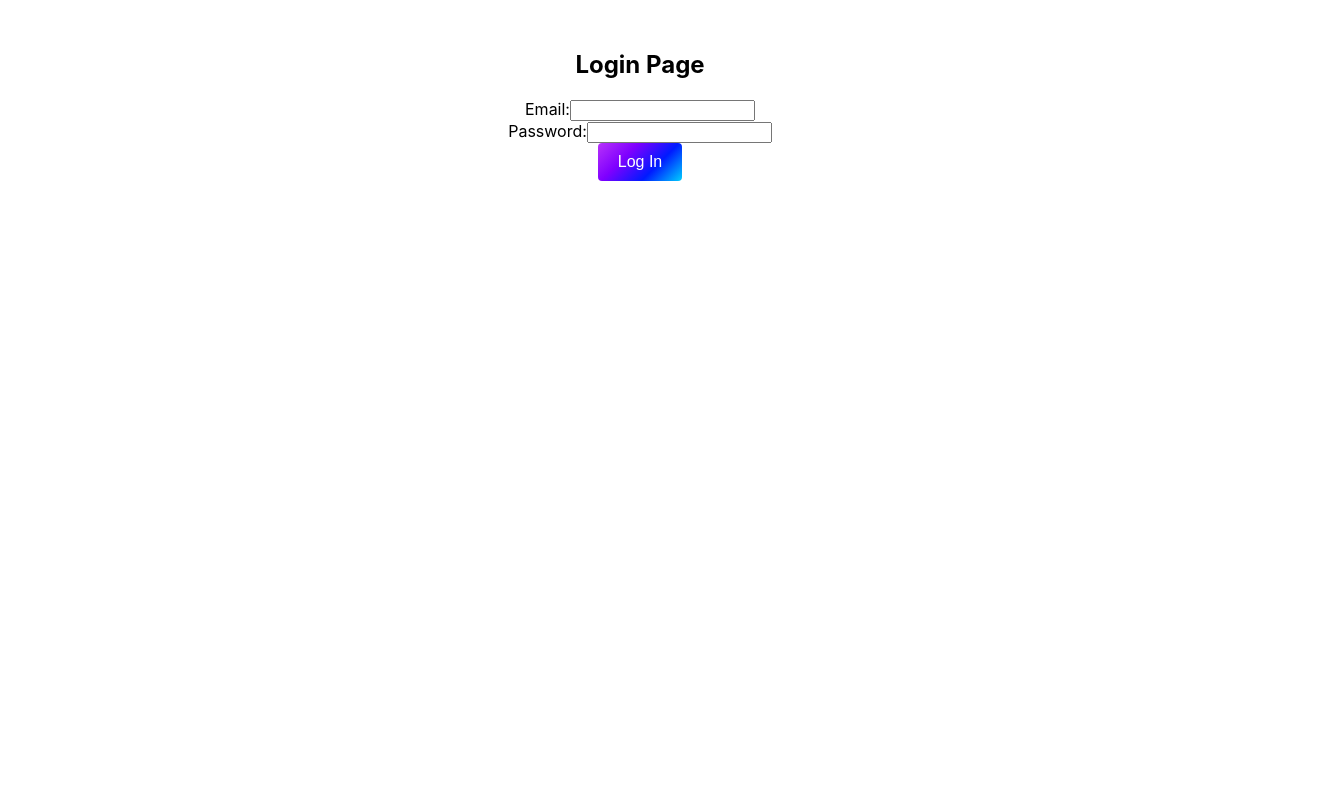
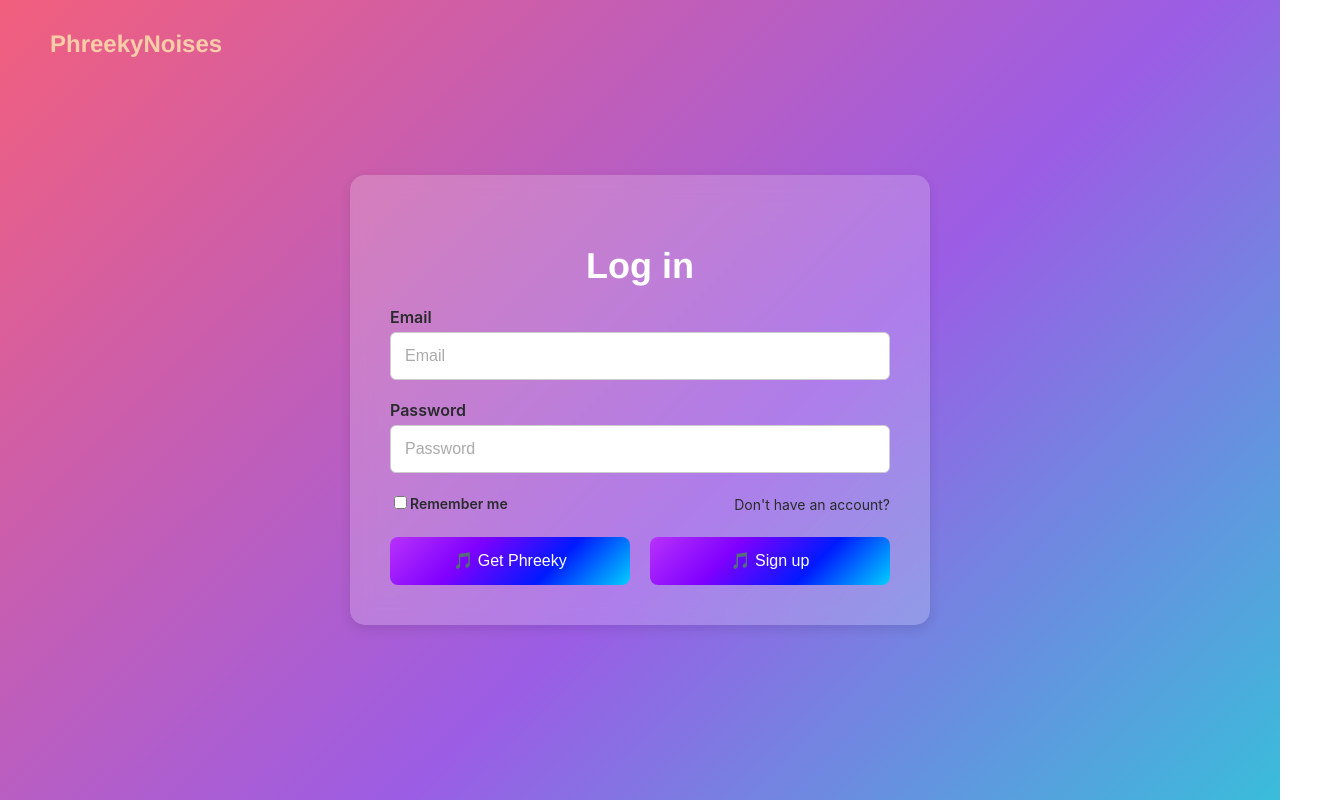
Before and after one commit to cse442-at-ub/fa24-semesterproject-phreekz, a React (Create React App) app in the folder web_server/: page /CSE442/2024-Fall/cse-442f/login in a window 1280 px wide. Shown: the whole page, 1340 px wide, since content can reach past the window. Built offline with nearby package versions, Linux system fonts and the light colour scheme.

Commit message:
login implementation

```diff
--- a/web_server/src/LandingPage.css
+++ b/web_server/src/LandingPage.css
@@ -13,8 +13,8 @@
 
 /* Logo style (lighter color) */
 h1 {
-  color: #facda9; /* Lighter color for the logo */
-  font-size: 24px; /* Smaller font size */
+  color: #facda9;
+  font-size: 24px;
   font-family: 'Helvetica', sans-serif;
   margin: 0;
   padding: 10px;
@@ -30,36 +30,35 @@ h1 {
   right: 20px;
   display: flex;
   gap: 10px;
-  height: 48px; /* Same height as the "Get Started" button */
-  align-items: center; /* Vertically center the buttons */
+  align-items: center;
 }
 
-/* Button styles with gradient */
-button {
+/* Increase specificity for the login and signup buttons */
+.buttons .login-btn, .buttons .signup-btn {
   background: linear-gradient(135deg, #B832FA, #7F00FF, #001AFF, #00CFFD); /* Bright purple to blue gradient */
   color: white;
   border: none;
   border-radius: 4px;
-  padding: 10px 20px; /* Original button size */
+  padding: 12px 24px;
   cursor: pointer;
   font-size: 16px;
+  height: 48px;
+  width: 140px;
+  text-align: center;
   transition: background 0.3s ease;
 }
 
-/* Button hover effect with gradient */
-button:hover {
+/* Button hover effect */
+.buttons .login-btn:hover, .buttons .signup-btn:hover {
   background: linear-gradient(135deg, #7F00FF, #B832FA, #00CFFD, #001AFF); /* Reverse gradient on hover */
-}
-
-/* Specific styles for the login and signup buttons */
-.login-btn, .signup-btn {
-  padding: 10px 20px; /* Reverting padding to match the "Get Started" button */
 }
 
 /* Specific styles for the Get Started button */
 .get-started-btn {
   font-size: 16px;
   padding: 12px 24px;
+  height: 50px; /* Slightly larger height */
+  width: auto;
 }
 
 /* Content section styling */
--- a/web_server/src/Login.css
+++ b/web_server/src/Login.css
@@ -8,6 +8,7 @@
   background: linear-gradient(135deg, #ffc371, #ff5f6d, #9b5de5, #00f5d4);
   background-size: 200% 200%;
   animation: gradientAnimation 10s ease infinite;
+  position: relative;
 }
 
 @keyframes gradientAnimation {
@@ -16,40 +17,46 @@
   100% { background-position: 0% 50%; }
 }
 
-  /* Logo style in the top left corner */
-  .logo {
+/* Header style to match landing page */
+.login-header {
   position: absolute;
-    top: 20px;
+  top: 10px;
   left: 20px;
+  display: flex;
+  align-items: center;
+  justify-content: space-between;
+  width: 100%;
+  padding: 10px 20px;
 }
 
-  .logo h1 {
-    color: #fff;
+.login-header h1 {
+  color: #facda9;
+  font-size: 24px;
   font-family: 'Helvetica', sans-serif;
-    font-size: 24px;
   margin: 0;
 }
 
-  /* Login form box (wider and larger) */
-  .login-box {
+/* Login form box */
+.login-card {
   background: rgba(255, 255, 255, 0.2);
   backdrop-filter: blur(10px);
   padding: 40px;
   border-radius: 15px;
   box-shadow: 0 4px 12px rgba(0, 0, 0, 0.1);
-    width: 500px; /* Increase the width */
+  width: 500px;
   text-align: center;
 }
 
-  h2 {
+h2.login-title {
   font-family: 'Helvetica', sans-serif;
-    color: #292b2c;
+  color: #fff;
   font-size: 36px;
   margin-bottom: 20px;
 }
 
 .input-group {
   margin-bottom: 20px;
+  text-align: left;
 }
 
 label {
@@ -62,7 +69,7 @@
 
 input[type="email"], input[type="password"] {
   width: 100%;
-    padding: 14px; /* Increase the padding for wider inputs */
+  padding: 14px;
   border-radius: 6px;
   border: 1px solid #ccc;
   font-size: 16px;
@@ -73,7 +80,8 @@
   color: #aaa;
 }
 
-  .form-options {
+/* Form options (Remember me and Sign-up link side by side) */
+.login-options {
   display: flex;
   justify-content: space-between;
   align-items: center;
@@ -94,34 +102,42 @@
   text-decoration: underline;
 }
 
-  /* Button styles */
-  .button-group {
+/* Button container */
+.login-buttons {
   display: flex;
   justify-content: space-between;
-    margin-top: 20px;
+  gap: 20px;
+  height: 48px; /* Match height with the landing page buttons */
 }
 
-  .btn {
-    width: 100%;  /* Ensure both buttons take up the full width of their respective container */
-    padding: 12px;
+/* General button styling */
+.login-btn {
+  width: 100%;
+  padding: 12px 20px; /* Match padding to Sign up button on landing page */
   border-radius: 8px;
   font-size: 16px;
   border: none;
   cursor: pointer;
   transition: background 0.3s ease;
+  text-align: center;
 }
 
-  /* Primary button (Get Phreeky & Sign Up) */
-  .primary-btn {
-    background: linear-gradient(135deg, #9b5de5, #00f5d4);
+/* "Get Phreeky" button */
+.get-phreeky-btn {
+  background: linear-gradient(135deg, #B832FA, #7F00FF, #001AFF, #00CFFD);
   color: white;
 }
 
-  .primary-btn:hover {
-    background: linear-gradient(135deg, #00f5d4, #9b5de5);
+.get-phreeky-btn:hover {
+  background: linear-gradient(135deg, #7F00FF, #B832FA, #00CFFD, #001AFF);
 }
 
-  /* Make both buttons the same width by wrapping them in a consistent width container */
-  .button-group .btn-wrapper {
-    width: 48%;  /* Adjust this to control the button width */
+/* "Sign up" button (matches gradient with others) */
+.signup-btn {
+  background: linear-gradient(135deg, #B832FA, #7F00FF, #001AFF, #00CFFD);
+  color: white;
 }
+
+.signup-btn:hover {
+  background: linear-gradient(135deg, #7F00FF, #B832FA, #00CFFD, #001AFF);
+}
--- a/web_server/src/Login.js
+++ b/web_server/src/Login.js
@@ -1,22 +1,79 @@
-import React from 'react';
+import React, { useState } from 'react';
+import { Link } from 'react-router-dom'; // Import Link from react-router-dom
+import './Login.css'; // Import the CSS for this component
 
-const Login = () => {
+function Login() {
+  const [email, setEmail] = useState('');
+  const [password, setPassword] = useState('');
+
+  const handleSubmit = (e) => {
+    e.preventDefault();
+    // Handle login logic here
+    console.log('Email:', email);
+    console.log('Password:', password);
+  };
+
   return (
-    <div style={{ textAlign: 'center', marginTop: '50px' }}>
-      <h2>Login Page</h2>
-      <form>
-        <div>
-          <label>Email:</label>
-          <input type="email" name="email" required />
-        </div>
-        <div>
-          <label>Password:</label>
-          <input type="password" name="password" required />
-        </div>
-        <button type="submit">Log In</button>
-      </form>
+    <div className="login-container">
+      {/* Logo section with clickable link */}
+      <div className="login-header">
+        <Link to="/">
+          <h1>PhreekyNoises</h1>
+        </Link>
+        {/* You can add buttons here for "Log in" and "Sign up" similar to the landing page if needed */}
+      </div>
+
+      {/* Login form section */}
+      <div className="login-card">
+        <h2 className="login-title">Log in</h2>
+        <form onSubmit={handleSubmit}>
+          <div className="input-group">
+            <label htmlFor="email">Email</label>
+            <input
+              type="email"
+              id="email"
+              placeholder="Email"
+              value={email}
+              onChange={(e) => setEmail(e.target.value)}
+              required
+            />
+          </div>
+          <div className="input-group">
+            <label htmlFor="password">Password</label>
+            <input
+              type="password"
+              id="password"
+              placeholder="Password"
+              value={password}
+              onChange={(e) => setPassword(e.target.value)}
+              required
+            />
+          </div>
+
+          {/* Form options (Remember me and Sign-up link) */}
+          <div className="login-options">
+            <label className="remember-me">
+              <input type="checkbox" />
+              Remember me
+            </label>
+            <Link to="/signup" className="signup-link">
+              Don't have an account?
+            </Link>
+          </div>
+
+          {/* Button section */}
+          <div className="login-buttons">
+            <button type="submit" className="login-btn get-phreeky-btn">
+              🎵 Get Phreeky
+            </button>
+            <button type="button" className="login-btn signup-btn">
+              🎵 Sign up
+            </button>
+          </div>
+        </form>
+      </div>
     </div>
   );
-};
+}
 
 export default Login;
```
Lines whose indentation alone changed are shown as unchanged.
